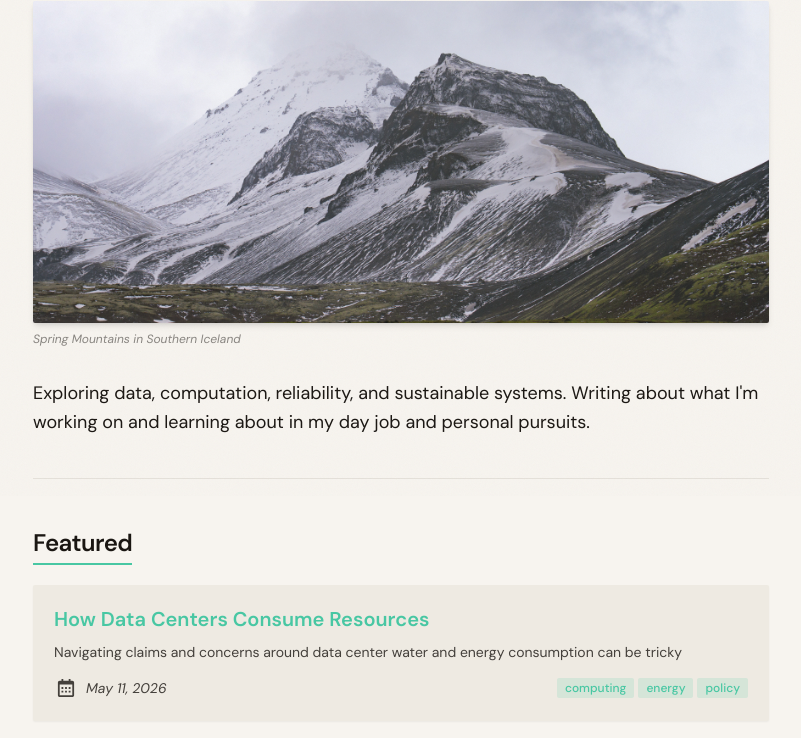
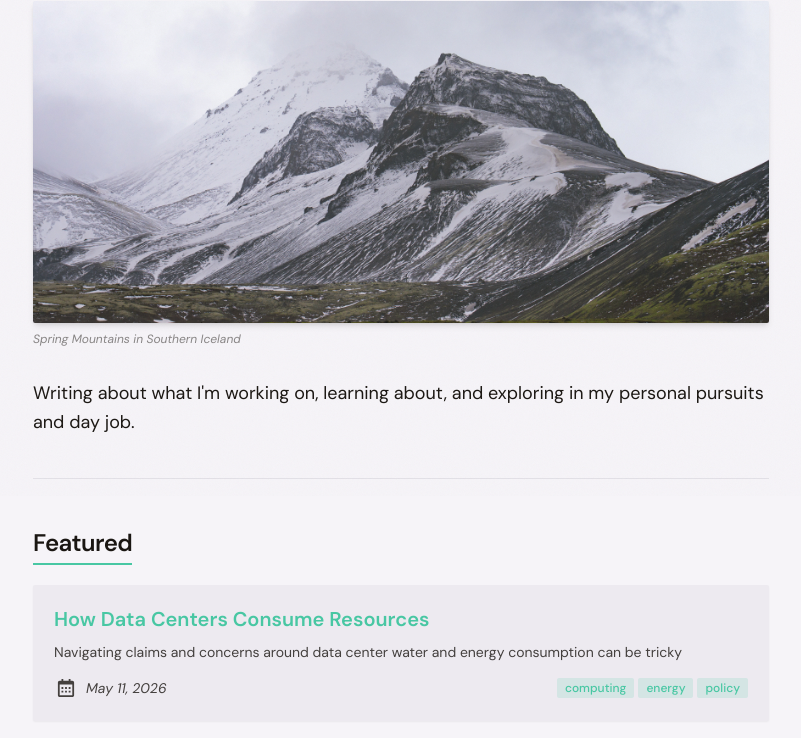
Before and after one commit to joypauls/joypauls.dev-astro, an Astro site: page / in a window 1280 px wide. Shown: the part 304-1042 px from the top of the page, without its empty margins (239-1040 px from the left). Built offline with nearby package versions, Linux system fonts and the light colour scheme; Astro itself is replaced by a stand-in of ours.

Commit message:
tweak colors

```diff
--- a/src/pages/index.astro
+++ b/src/pages/index.astro
@@ -31,7 +31,7 @@ const socialCount = SOCIALS.filter(social => social.active).length;
       </figure>
 
       <p>
-        Exploring data, computation, reliability, and sustainable systems. Writing about what I'm working on and learning about in my day job and personal pursuits.
+        Writing about what I'm working on, learning about, and exploring in my personal pursuits and day job.
       </p>
 
     </section>
--- a/src/styles/base.css
+++ b/src/styles/base.css
@@ -5,20 +5,20 @@
 @layer base {
   :root,
   html[data-theme="light"] {
-    --color-fill: 247, 244, 239;
+    --color-fill: 246, 244, 248;
     --color-text-base: 26, 22, 18;
     --color-accent: 72, 199, 163;
-    --color-card: 238, 234, 226;
-    --color-card-muted: 218, 213, 203;
-    --color-border: 218, 213, 206;
+    --color-card: 237, 234, 240;
+    --color-card-muted: 216, 213, 220;
+    --color-border: 216, 213, 220;
   }
   html[data-theme="dark"] {
-    --color-fill: 22, 20, 18;
+    --color-fill: 20, 20, 25;
     --color-text-base: 232, 228, 218;
     --color-accent: 130, 225, 192;
-    --color-card: 44, 40, 36;
-    --color-card-muted: 62, 56, 50;
-    --color-border: 72, 66, 60;
+    --color-card: 40, 40, 48;
+    --color-card-muted: 57, 56, 64;
+    --color-border: 70, 66, 76;
   }
   #sun-svg,
   html[data-theme="dark"] #moon-svg {
```
